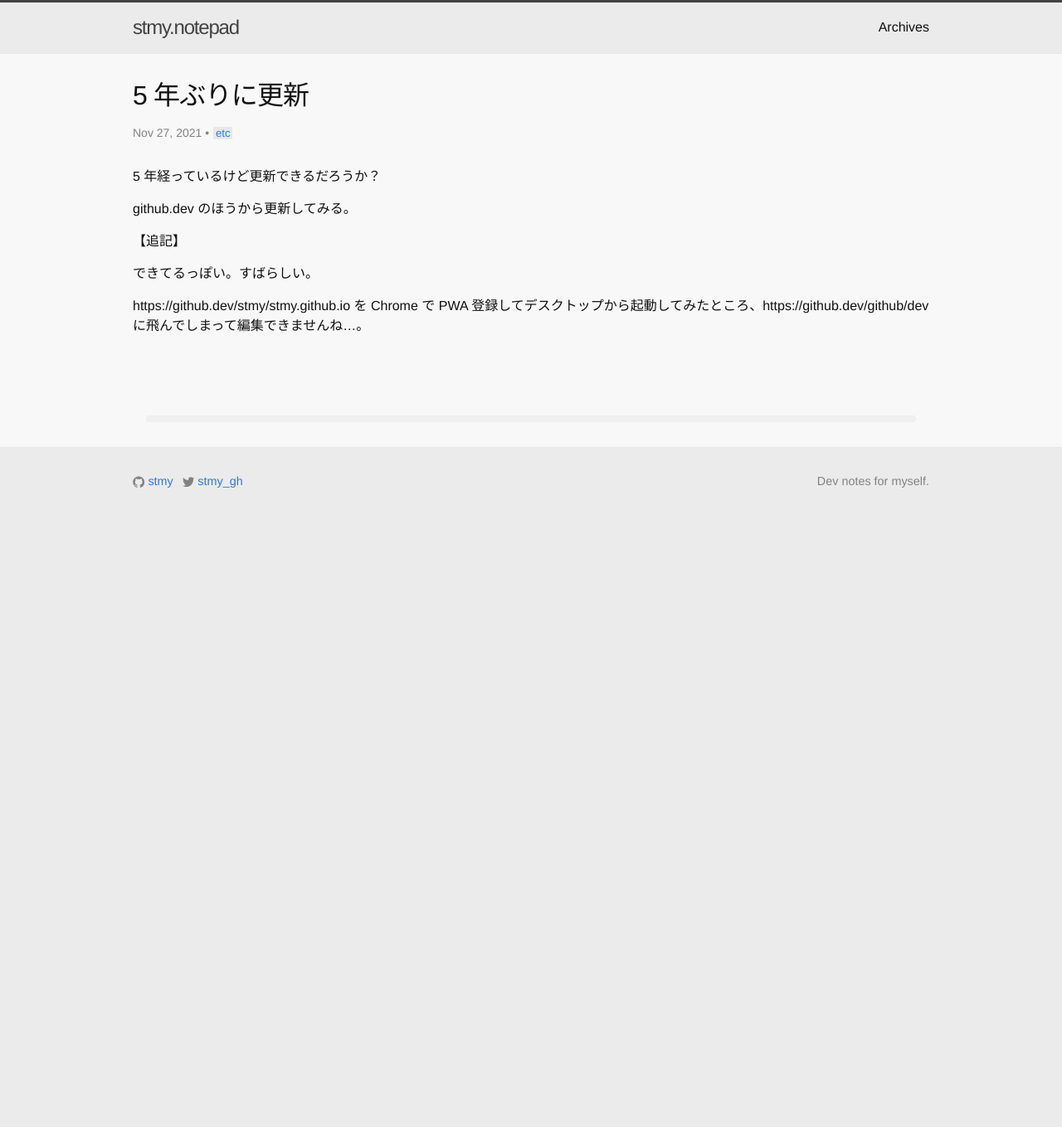
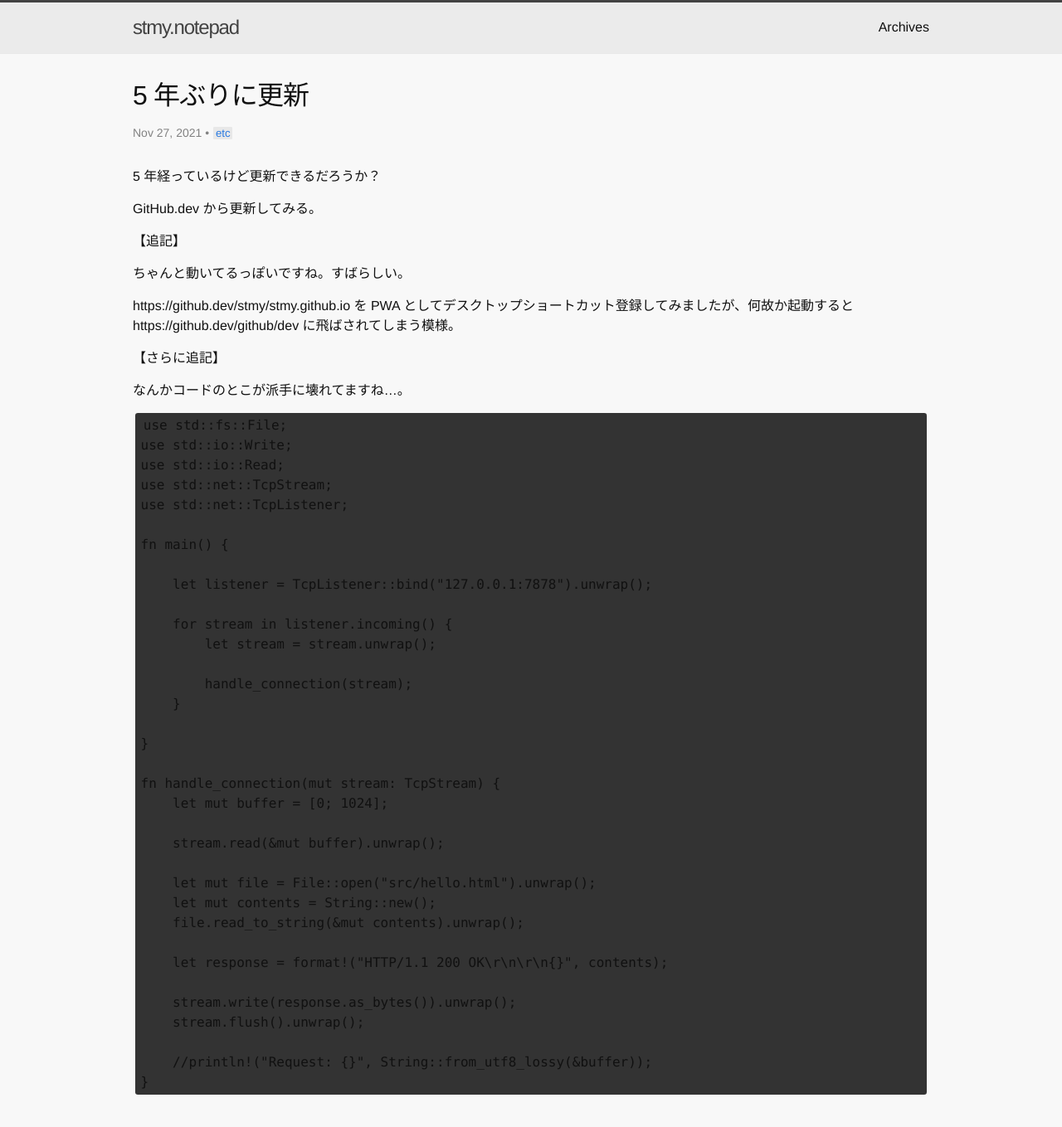
Before and after one commit to stmy/stmy.github.io, a Jekyll site: the page built from _posts/2021-11/2021-11-27-Github-dev.md, in a window 1280 px wide and 1400 px high. Shown: the top 1359 px of the window at 83% size. Built offline with Jekyll 4.4.1, drawn with Linux system fonts in a browser that asks for light colours; nearby versions of some CDN libraries; some web fonts are replaced; comment, search, counter and statistics services are not loaded.

Commit message:
Add postscript2

````diff
--- a/_posts/2021-11/2021-11-27-Github-dev.md
+++ b/_posts/2021-11/2021-11-27-Github-dev.md
@@ -6,12 +6,53 @@ tags: etc
 
 5 年経っているけど更新できるだろうか？
 
-github.dev のほうから更新してみる。
+GitHub.dev から更新してみる。
 
 <!-- more -->
 
 【追記】
 
-できてるっぽい。すばらしい。
+ちゃんと動いてるっぽいですね。すばらしい。
 
-https://github.dev/stmy/stmy.github.io を Chrome で PWA 登録してデスクトップから起動してみたところ、https://github.dev/github/dev に飛んでしまって編集できませんね...。
+https://github.dev/stmy/stmy.github.io を PWA としてデスクトップショートカット登録してみましたが、何故か起動すると https://github.dev/github/dev に飛ばされてしまう模様。
+
+【さらに追記】
+
+なんかコードのとこが派手に壊れてますね...。
+
+```rust:main.rs
+use std::fs::File;
+use std::io::Write;
+use std::io::Read;
+use std::net::TcpStream;
+use std::net::TcpListener;
+
+fn main() {
+
+    let listener = TcpListener::bind("127.0.0.1:7878").unwrap();
+
+    for stream in listener.incoming() {
+        let stream = stream.unwrap();
+
+        handle_connection(stream);
+    }
+
+}
+
+fn handle_connection(mut stream: TcpStream) {
+    let mut buffer = [0; 1024];
+
+    stream.read(&mut buffer).unwrap();
+
+    let mut file = File::open("src/hello.html").unwrap();
+    let mut contents = String::new();
+    file.read_to_string(&mut contents).unwrap();
+
+    let response = format!("HTTP/1.1 200 OK\r\n\r\n{}", contents);
+
+    stream.write(response.as_bytes()).unwrap();
+    stream.flush().unwrap();
+
+    //println!("Request: {}", String::from_utf8_lossy(&buffer));
+}
+```
````
